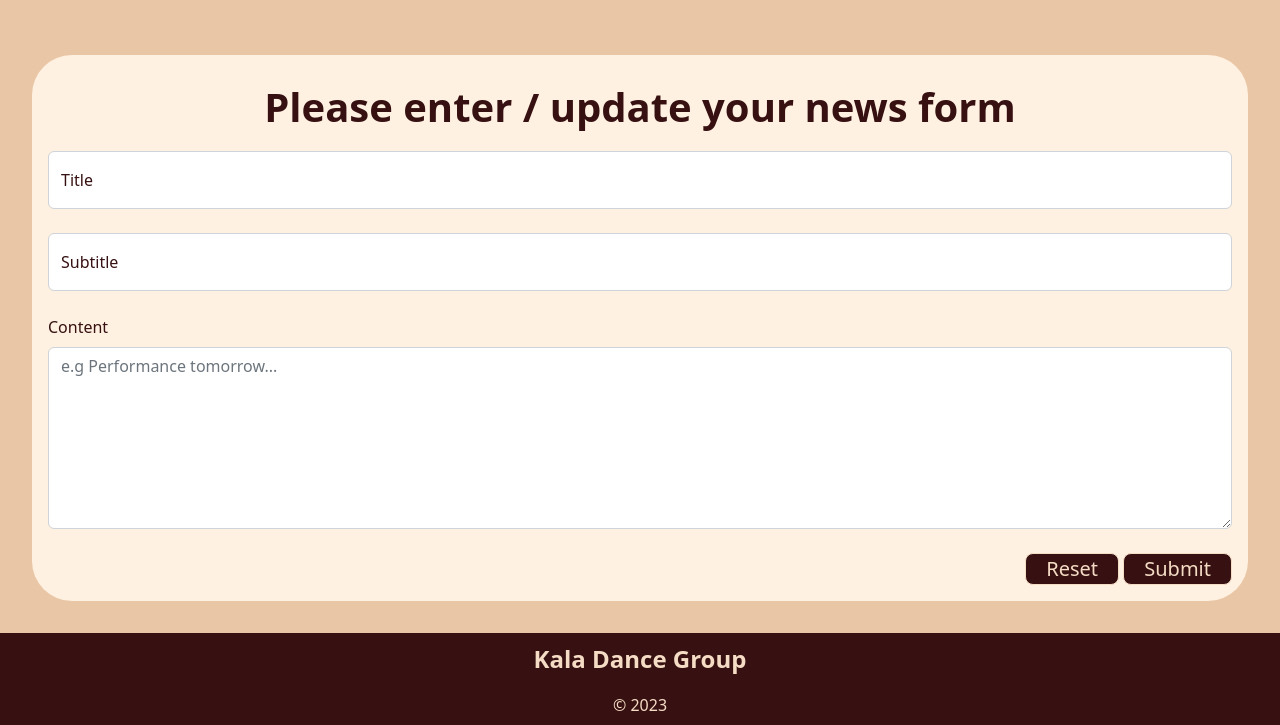
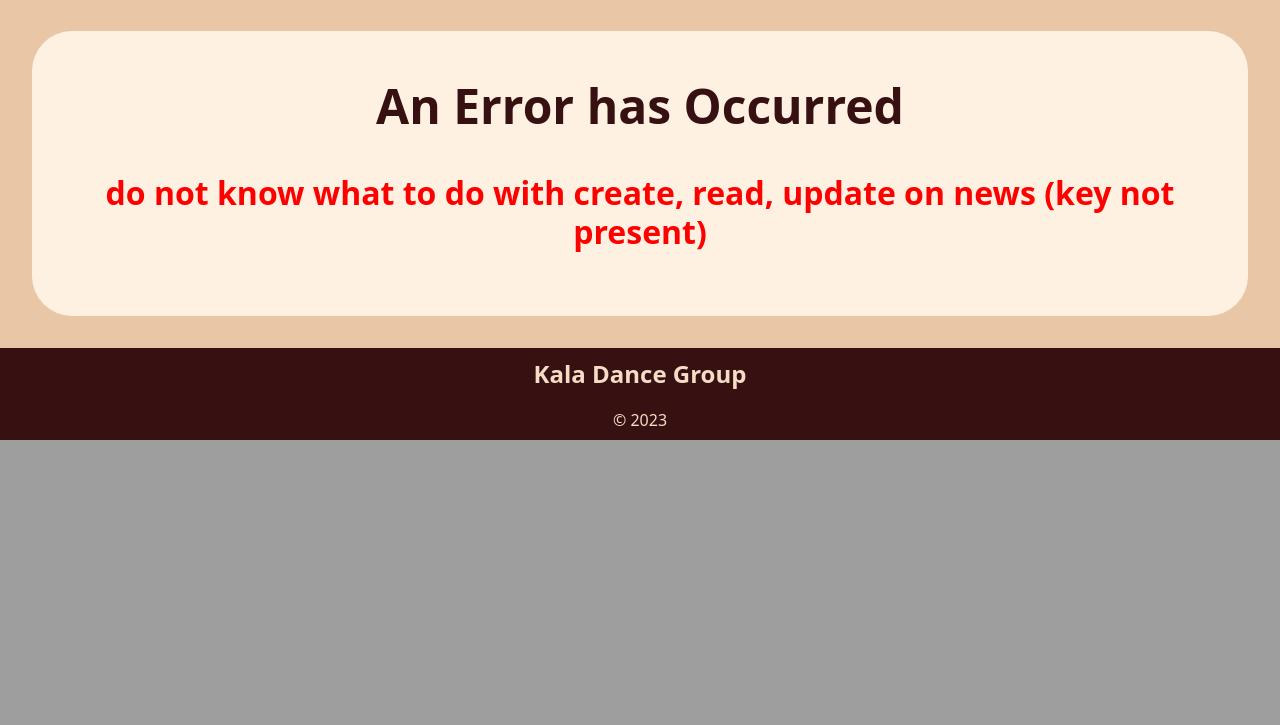
Before and after one commit to 4rush1/KalaDanceProject, a Flask app: page /news_cud in a window 1280 px wide. Shown: the part 993-1718 px from the top of the page. After the commit the page ends 1433 px from the top, so only its background shows below. Run offline with Flask 3, Linux system fonts and the light colour scheme.

Commit message:
I set up web links in the news page with arguments, made a news_cud page, this is currently a template that isn't fully linked to the database. On this news_cud page, there is a form where the user can enter the title, subtitle and and content. I also added styling adjustments to pages

```diff
--- a/server.py
+++ b/server.py
@@ -37,8 +37,25 @@ def news():
 
 @app.route('/news_cud')
 def news_cud():
+    # Arrive at page from get or post method and collect data from web address
+    data = request.args
+    required_keys = ['id', 'task']
+    for k in required_keys:
+        if k not in data.keys():
+            message = "do not know what to do with create, read, update on news (key not present)"
+            return render_template("error.html", message=message)
+    if request.method == "GET":
+        if data['task'] == 'delete':
+            return "<h1>I want to delete</h1>"
+        elif data['task'] == 'update':
+            return "<h1>I want to update</h1>"
+        elif data['task'] == 'add':
+            return "<h1>I want to add news</h1>"
+        else:
+            message = "Unrecognised task coming from news page"
+            return render_template("error.html", message=message)
+
     return render_template("news_cud.html")
-
 
 @app.route('/enrol', methods=["GET", "POST"])
 def enrol():
--- a/static/StyleSheet.css
+++ b/static/StyleSheet.css
@@ -133,10 +133,18 @@ li{
     color: var(--maroon);
 }
 
-/* special colour for h1 */
+/* special colour for text */
 .special{
     color: var(--beige);
     background-color: var(--maroon);
+}
+
+.special_text{
+    color: var(--beige);
+}
+
+.alert{
+   color: red;
 }
 
 .quote{
@@ -190,10 +198,10 @@ li{
     padding: 1em 0 1em 0;
 }
 
-.news{
+.container_round{
     border: 0px solid blue;
     background-color: var(--almond);
-    padding: 1em 2em;
+    padding: 2em 2em;
     margin-bottom: 2em;
     margin-top: 2em;
     margin-left: 2em;
--- a/templates/confirm.html
+++ b/templates/confirm.html
@@ -21,7 +21,7 @@ CONFIRM
 {% endblock %}
 
 {% block content %}
-<div class="container-lg">
+<div class="container_round">
     <h1>Your Details</h1>
     <table>
         <tr> <td>First Name</td> <td>{{ enrol_data['firstname'] }}</td> </tr>
--- a/templates/enrol.html
+++ b/templates/enrol.html
@@ -23,7 +23,8 @@ join your first class!
 
 {% block content %}
 <br>
-<div class="container-lg p-3">
+<h3 class="special">Please fill this form</h3>
+<div class="container_round">
     <form action="{{url_for('enrol') }}" method="POST">
         <div class="form-floating">
             <input type="text" class="form-control" id="firstname" name="firstname" placeholder=" " value="{{firstname}}" required>
--- /dev/null
+++ b/templates/error.html
@@ -0,0 +1,20 @@
+{% extends "layout.html" %}
+
+{% block title %}
+Error
+{% endblock %}
+
+{% block banner %}
+static/images/BigBanner.jpg
+{% endblock %}
+
+{% block header %}
+ERROR
+{% endblock %}
+
+{% block content %}
+<div class="container_round">
+    <h1>An Error has Occurred</h1>
+    <h3 class="alert">{{ message }}</h3>
+</div>
+{% endblock %}
--- a/templates/news_cud.html
+++ b/templates/news_cud.html
@@ -14,7 +14,7 @@ ADD NEWS
 
 {% block content %}
 <br>
-<div class="news p-3">
+<div class="container_round p-3">
     <h2>Please enter / update your news form</h2>
     <form action="{{ url_for('news_cud', id=id, task=task) }}" method="POST">
         <div class="form-floating">
```
Also changed, not shown: templates/initial_info.html (+41 -2 lines), templates/news.html (+4 -4 lines).
